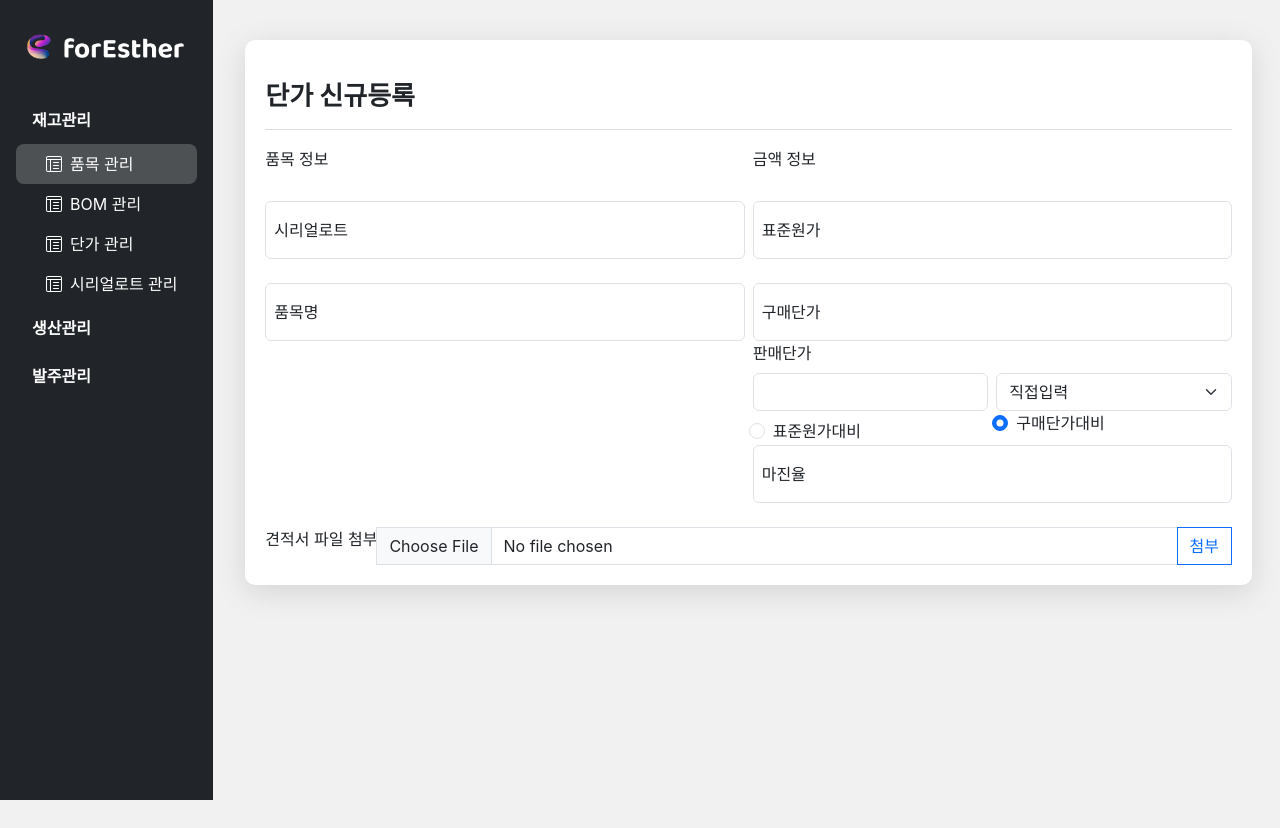
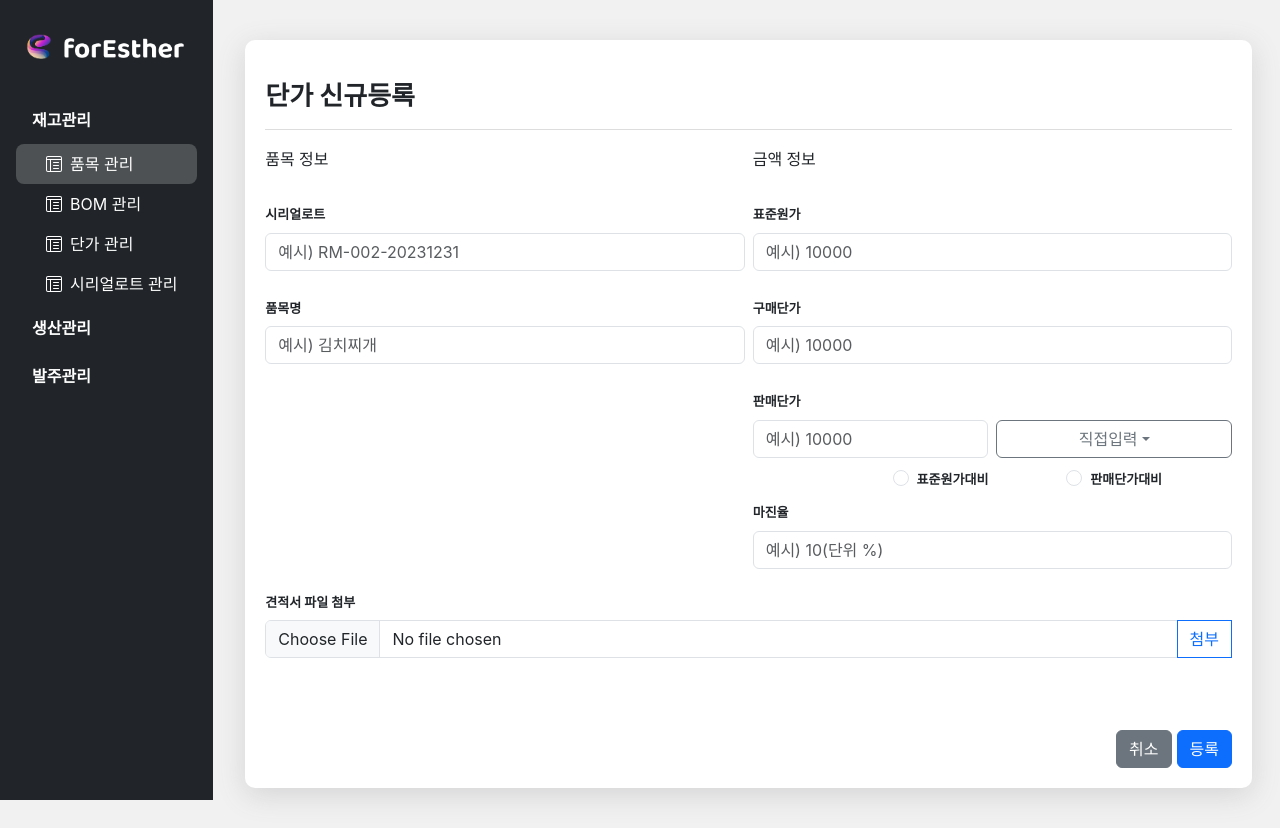
Before and after one commit to soyoung1122/forEsther_v2, a React (Create React App) app in the folder client/: page /unitprices/register in a window 1280 px wide. Before the commit the page ends 800 px from the top, so only its background shows below. Built offline with nearby package versions, Linux system fonts and the light colour scheme.

Commit message:
[ADD] register page layout

```diff
--- a/client/src/pages/unitprice/Register.jsx
+++ b/client/src/pages/unitprice/Register.jsx
@@ -1,120 +1,292 @@
+import { useState } from "react";
+
+import Dropdown from "../../components/form/Dropdown";
+import Input from "../../components/form/Input";
+import Label from "../../components/form/Label";
+import Radio from "../../components/form/Radio";
 import PageCard from "../../components/page/PageCard";
 import PageHeader from "../../components/page/PageHeader";
 import PageTitle from "../../components/page/PageTitle";
+import Button from "../../components/form/Button";
+import FormGroup from "../../components/form/FormGroup";
 
 const Register = () => {
+  const [selectedVal ,setSelectedVal] = useState("직접입력");
+
+  const onLabelClick = (e) => {
+    setSelectedVal(e.target.textContent);
+  }
+
   return (
     <PageCard>
       <PageHeader>
         <PageTitle value="단가 신규등록" />
       </PageHeader>
-      <form id="registerForm" class="modal-body"
+      <form id="registerForm" className="modal-body"
           enctype="multipart/form-data" action="/unitPrice/register"
           method="post">
-          <div class="row g-2">
-            <div class="col mb-0">
-              <h6 class="sub-title">품목 정보</h6>
+          <div className="row g-2">
+            <div className="col mb-0">
+              <h6 className="sub-title">품목 정보</h6>
             </div>
-            <div class="col mb-0">
-              <h6 class="sub-title">금액 정보</h6>
+            <div className="col mb-0">
+              <h6 className="sub-title">금액 정보</h6>
             </div>
           </div>
           <br />
-          <div class="row g-2">
-            <div class="form-floating col mb-0">
-              <input type="text" class="form-control"
+          <div className="row g-2">
+          <div className="col mb-0">
+            <FormGroup>
+            <Label
+                id={"sy-sl-autocomplete"}
+                value={"시리얼로트"}
+              />
+              <Input
+                type={"text"}
+                id={"sy-sl-autocomplete"}
+                placeholder={"예시) RM-002-20231231"}
+                onChange={()=>{}}
+              />
+
+              {/* <input type="text" className="form-control"
                 name="serial_lot_code" id="sy-sl-autocomplete"
                 placeholder="예시) RM-002-20231231"
                 aria-describedby="floatingInputHelp" /> <label
-                for="floatingInput">시리얼로트</label>
+                for="floatingInput">시리얼로트</label> */}
+            </FormGroup>
             </div>
-            <div class="form-floating col mb-0">
-              <input type="text" class="form-control" id="sy-cal-op"
+            <div className="col mb-0">
+              <FormGroup>
+              <Label
+                  id={"sy-cal-op"}
+                  value={"표준원가"}
+                />
+              {/* <input type="text" className="form-control" id="sy-cal-op"
                 name="standard_cost" placeholder="예시) 10000"
                 aria-describedby="floatingInputHelp" /> <label
-                for="floatingInput">표준원가</label>
+                for="floatingInput">표준원가</label> */}
+                <Input
+                  type={"text"}
+                  id={"sy-cal-op"}
+                  placeholder={"예시) 10000"}
+                  onChange={()=>{}}
+                />
+
+                </FormGroup>
             </div>
 
           </div>
           <br />
-          <div class="row g-2">
-            <div class="form-floating col mb-0">
-              <input type="text" class="form-control" id="sy-op-input"
+          <div className="row g-2">
+            <div className="col mb-0">
+              <FormGroup>
+              {/* <input type="text" className="form-control" id="sy-op-input"
                 name="item_name" placeholder="예시) 김치찌개"
                 aria-describedby="floatingInputHelp" /> <label
-                for="floatingInput">품목명</label>
+                for="floatingInput">품목명</label> */}
+                <Label
+                  id={"sy-op-input"}
+                  value={"품목명"}
+                />
+                <Input
+                  type={"text"}
+                  id={"sy-op-input"}
+                  placeholder={"예시) 김치찌개"}
+                  onChange={()=>{}}
+                />
+
+                </FormGroup>
             </div>
-            <div class="form-floating col mb-0">
-              <input type="text" class="form-control" id="sy-cal-bp"
+            <div className="col mb-0">
+            <FormGroup>
+              {/* <input type="text" className="form-control" id="sy-cal-bp"
                 name="purchase_price" placeholder="예시) 10000"
                 aria-describedby="floatingInputHelp" /> <label
-                for="floatingInput">구매단가</label>
+                for="floatingInput">구매단가</label> */}
+                <Label
+                  id={"sy-cal-bp"}
+                  value={"구매단가"}
+                />
+                <Input
+                  type={"text"}
+                  id={"sy-cal-bp"}
+                  placeholder={"예시) 10000"}
+                  onChange={()=>{}}
+                />
+                </FormGroup>
             </div>
           </div>
-          <div class="row g-2">
-            <div class="col mb-0"></div>
-            <div class="col mb-0">
-              <label for="nameBasic" class="form-label">판매단가</label>
-              <div class="row g-2">
-                <div class="col">
-                  <input name="selling_price" type="text" id="sy-cal-sp"
-                    class="form-control" />
+          <br></br>
+          <div className="row g-2">
+            <div className="col mb-0"></div>
+            <div className="col mb-0">
+              {/* <label for="nameBasic" className="form-label">판매단가</label> */}
+              <div className="row g-2">
+                <div className="col">
+                  {/* <input name="selling_price" type="text" id="sy-cal-sp"
+                    className="form-control" /> */}
+                    <FormGroup>
+                    <Label
+                      id={"sy-cal-sp"}
+                      value={"판매단가"}
+                    />
+                    <Input
+                      type={"text"}
+                      id={"sy-cal-sp"}
+                      placeholder={"예시) 10000"}
+                      onChange={()=>{}}
+                    />
+                    </FormGroup>
                 </div>
-                <div class="col">
-                  <div class="sy-ui-select">
-                    <select name="sy-ui-select" class="form-select"
+                <div className="col" style={{
+                  display: "flex",
+                  alignItems: "flex-end"
+                }}>
+                  <div className="sy-ui-select" style={{
+                    width: "100%"
+                  }}>
+                    {/* <select name="sy-ui-select" className="form-select"
                       id="sy-select" aria-label="Default select example">
                       <option value="N" selected="selected">직접입력</option>
                       <option value="Y">자동계산</option>
-                    </select>
+                    </select> */}
+                    <Dropdown
+                      initValue={selectedVal}
+                      onClick={onLabelClick}
+                      list={[
+                        {
+                          name: "직접입력",
+                          value: "N"
+                        },
+                        {
+                          name: "자동계산",
+                          value: "Y"
+                        }
+                      ]}
+                    />
                   </div>
                 </div>
               </div>
             </div>
           </div>
           <div id="sy-cal-body">
-            <div class="row g-2">
-              <div class="col mb-0"></div>
-              <div class="col mb-0">
-                <div class="row g-2">
-                  <div class="col form-check mt-3">
-                    <input name="cal-price" class="form-check-input"
+            <div className="row g-2">
+              <div className="col mb-0"></div>
+              <div className="col mb-0">
+                <div className="row g-2">
+                  <div className="col mt-3"style={{
+                  display: "flex",
+                  justifyContent: "flex-end"
+                }}>
+                    <FormGroup type={"checkbox"}>
+                  <Radio
+                    name={"cal-price"}
+                      value={"op"}
+                      id={"defaultRadio1"}
+                      onChange={() => {}}
+                  />
+                  <Label
+                    id={"defaultRadio1"}
+                    value={"표준원가대비"}
+                    onChange={() => {}}
+                  />
+                  </FormGroup>
+                    {/* <input name="cal-price" className="form-check-input"
                       value="op" type="radio" value="" id="defaultRadio1" />
-                    <label class="form-check-label" for="defaultRadio1">
-                      표준원가대비 </label>
+                    <label className="form-check-label" for="defaultRadio1">
+                      표준원가대비 </label> */}
                   </div>
-                  <div class="col form-check">
-                    <input name="cal-price" class="form-check-input"
+                  <div className="col mt-3"style={{
+                  display: "flex",
+                  justifyContent: "space-around"
+                }}>
+                  <FormGroup type={"checkbox"}>
+                    <Radio
+                      name={"cal-price"}
+                      value={"bp"}
+                      id={"defaultRadio2"}
+                    />
+                    <Label
+                    id={"defaultRadio2"}
+                    value={"판매단가대비"} />
+                    {/* <input name="cal-price" className="form-check-input"
                       value="bp" type="radio" value="" id="defaultRadio2"
-                      checked /> <label class="form-check-label"
-                      for="defaultRadio2"> 구매단가대비 </label>
+                      checked /> <label className="form-check-label"
+                      for="defaultRadio2"> 구매단가대비 </label> */}
+                      </FormGroup>
                   </div>
                 </div>
               </div>
             </div>
-            <div class="row g-2">
-              <div class="col mb-0"></div>
-              <div class="form-floating col mb-0">
-                <input type="text" class="form-control" id="sy-cal-m"
+            <div className="row g-2">
+              <div className="col mb-0"></div>
+              <div className="col mb-0">
+                <FormGroup>
+                <Label
+                    id={"sy-cal-m"}
+                    value={"마진율"} />
+                {/* <input type="text" className="form-control" id="sy-cal-m"
                   placeholder="예시) 10(단위 %)"
                   aria-describedby="floatingInputHelp" /> <label
-                  for="floatingInput">마진율</label>
+                  for="floatingInput">마진율</label> */}
+                <Input
+                  type={"text"}
+                  id={"sy-cal-m"}
+                  placeholder={"예시) 10(단위 %)"}
+                  onChange={()=>{}}
+                />
+                    </FormGroup>
               </div>
             </div>
           </div>
           <br />
-          <div class="row g-2">
-            <div class="col mb-0 input-group">
-              <label for="nameBasic" class="form-label">견적서 파일 첨부</label>
-              <input type="file" class="form-control" name="uploadFile"
+          <div className="row g-2">
+          <Label
+                id={"fileInput"}
+                value={"견적서 파일 첨부"}
+              />
+          </div>
+          <div className="row g-2">
+            <div className="col mb-0 input-group">
+              {/* <label for="nameBasic" className="form-label">견적서 파일 첨부</label> */}
+              <input type="file" className="form-control" name="uploadFile"
                 id="fileInput" aria-describedby="inputGroupFileAddon04"
                 aria-label="Upload" />
-              <button class="btn btn-outline-primary" type="button"
+              <button className="btn btn-outline-primary" type="button"
                 id="fileBtn">첨부</button>
               <input type="hidden" name="file_name" /> <input
                 type="hidden" name="file_size" /> <input type="hidden"
                 name="file_format" />
             </div>
+          </div>
+          <br />
+          <br />
+          <br />
+          <div className="row g-2">
+          <div className="col"
+            style={{
+              display: "flex",
+              justifyContent: "flex-end"
+            }}>
+            <div style={{
+              marginRight: "5px"
+            }}>
+              <Button
+                type={"button"}
+                value={"취소"}
+                onClick={() => {}}
+                className={"btn-secondary"}
+              />
+            </div>
+            <div>
+              <Button
+                type={"submit"}
+                value={"등록"}
+                onClick={() => {}}
+                className={"btn-primary"}
+              />
+            </div>
+          </div>
           </div>
         </form>
     </PageCard>
```
Also changed, not shown: 1 other file (tests, documents, lock files or other folders).
